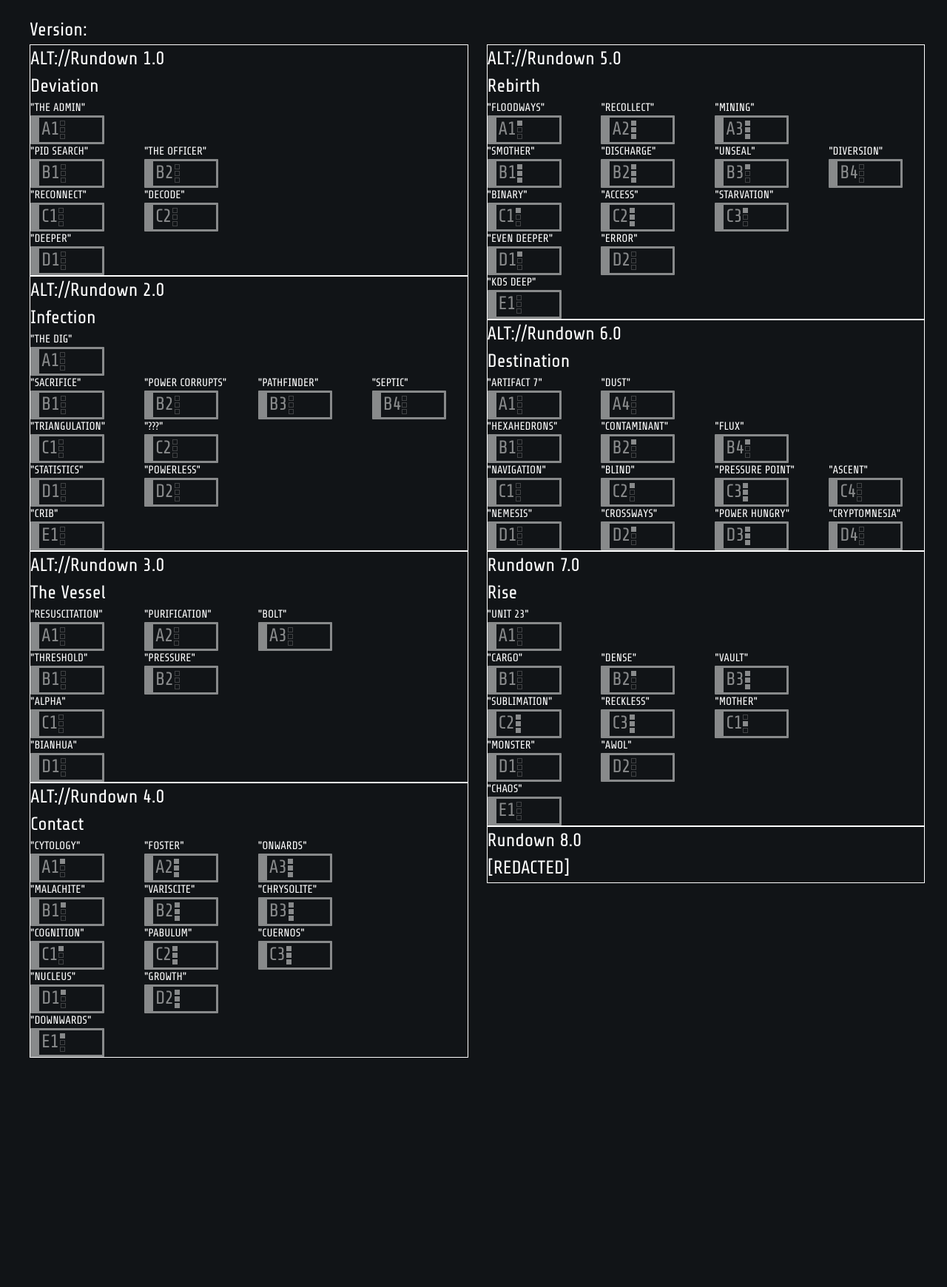
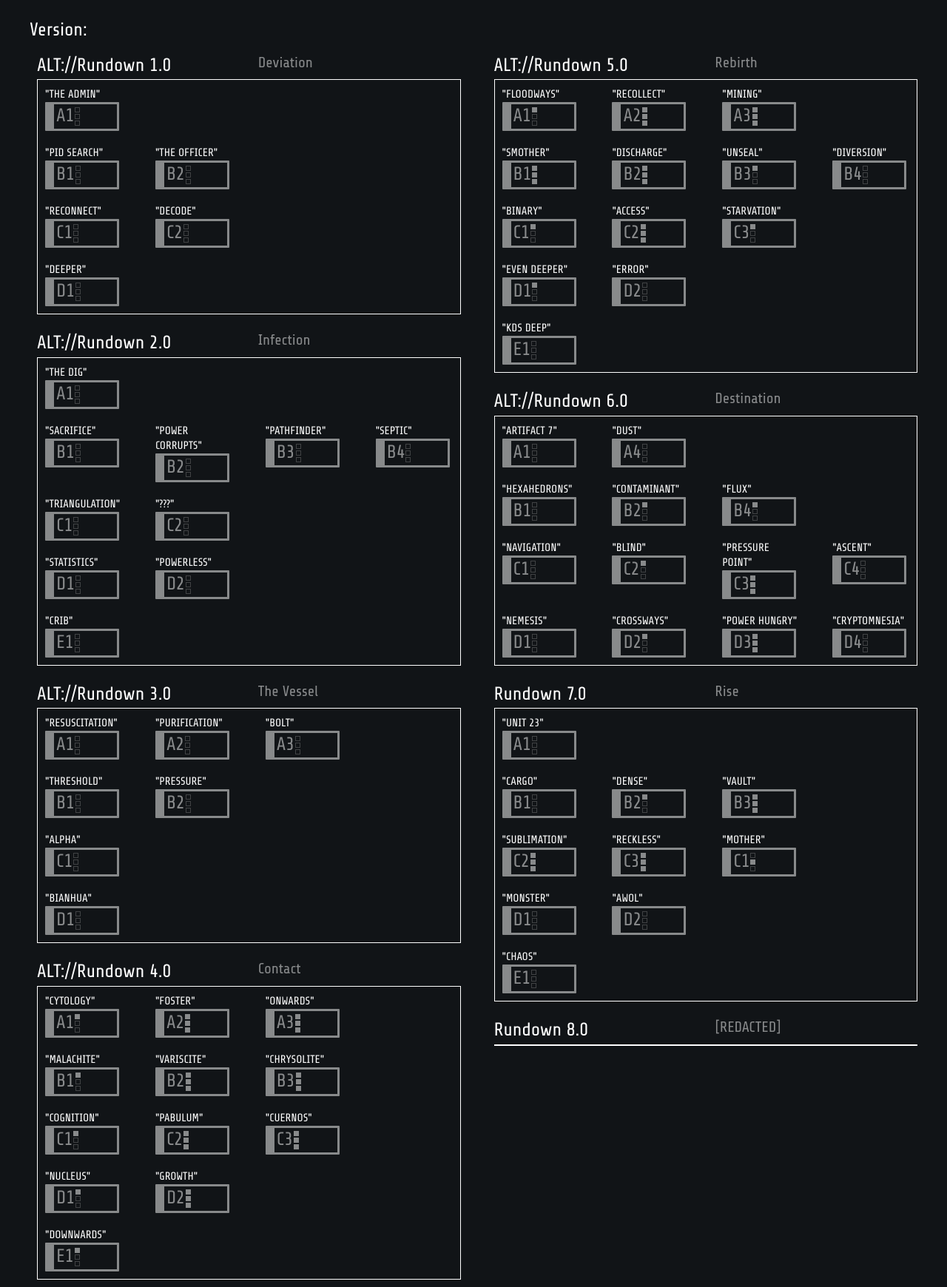
Before and after one commit to Vocaa/GTFOprogress, an ASP.NET Core app: page / in a window 1280 px wide. Shown: the whole page at 74% size. Before the commit the page ends 1430 px from the top, so only its background shows below. Run offline with ASP.NET Core 8, Linux system fonts and the light colour scheme; style sheets or scripts are compiled from the project's sources.

Commit message:
small styling update

```diff
--- a/GTFOprogress/Components/RundownComponent.razor
+++ b/GTFOprogress/Components/RundownComponent.razor
@@ -5,21 +5,21 @@
 <!--##################################################################-->
 <!--##################################################################-->
 
-<div class="rundown-card border border-white">
+<div class="p-2">
 
-    <div>
+    <div class="columns-2">
         <div>@rundown.Name</div>
-        <div>@rundown.Title</div>
+        <div class="text-base text-white text-opacity-50">@rundown.Title</div>
     </div>
 
-    <div>
-    @foreach (Tier tier in Tier.GetValues(typeof(Tier)))
+    <div class="border border-white">
+        @foreach (Tier tier in Tier.GetValues(typeof(Tier)))
     {
         <div class="columns-4">
 
         @foreach (Level level in rundown.GetTier(tier))
         {
-            <div class="break-inside-avoid-column">
+            <div class="break-inside-avoid-column p-2">
                 <div class="basis-full text-xs">"@level.Title"</div>
                 <div class="basis-full text-xl">
                     <LevelComponent level="level" />
--- a/GTFOprogress/wwwroot/css/site.css
+++ b/GTFOprogress/wwwroot/css/site.css
@@ -583,6 +583,10 @@ video {
   border-color: rgb(255 255 255 / var(--tw-border-opacity));
 }
 
+.p-2 {
+  padding: 0.5rem;
+}
+
 .px-3 {
   padding-left: 0.75rem;
   padding-right: 0.75rem;
@@ -598,6 +602,11 @@ video {
           padding-inline-start: 0.75rem;
 }
 
+.text-base {
+  font-size: 1rem;
+  line-height: 1.5rem;
+}
+
 .text-xl {
   font-size: 1.25rem;
   line-height: 1.75rem;
@@ -607,3 +616,12 @@ video {
   font-size: 0.75rem;
   line-height: 1rem;
 }
+
+.text-white {
+  --tw-text-opacity: 1;
+  color: rgb(255 255 255 / var(--tw-text-opacity));
+}
+
+.text-opacity-50 {
+  --tw-text-opacity: 0.5;
+}
--- a/GTFOprogress/wwwroot/index.html
+++ b/GTFOprogress/wwwroot/index.html
@@ -4,7 +4,7 @@
 <head>
     <meta charset="utf-8" />
     <meta name="viewport" content="width=device-width, initial-scale=1.0, maximum-scale=1.0, user-scalable=no" />
-    <title>GTFOprogress</title>
+    <title>request:// con.report()</title>
     <base href="/" />
     <link href="css/app.css" rel="stylesheet" />
     <link rel="icon" type="image/png" href="favicon.png" />
```
